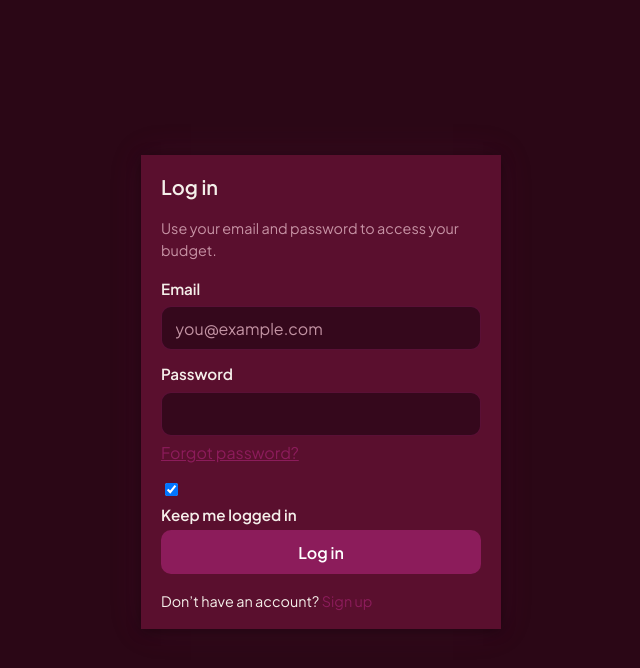
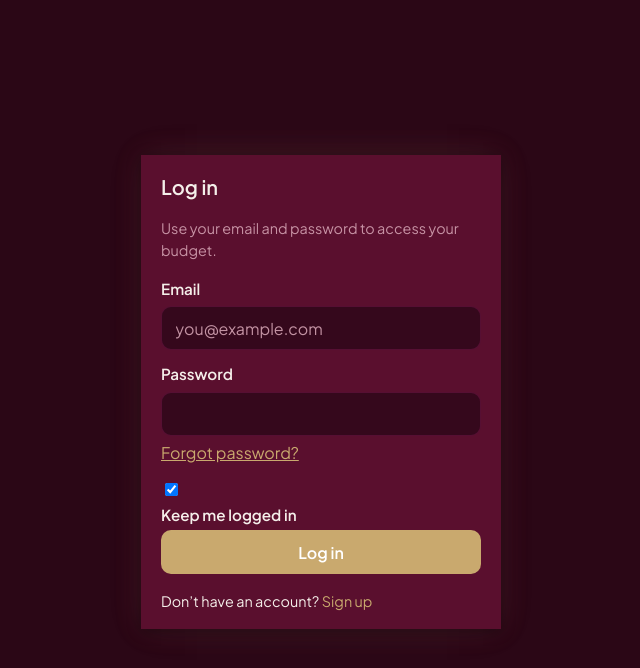
Before and after one commit to saifookhan/budget, a React (Vite) app: page /login in a window 1280 px wide. Shown: the top 668 px of the page, without its empty margins (319-959 px from the left). Built offline with nearby package versions, Linux system fonts and the light colour scheme; no server answers.

Commit message:
UI: oro di nuovo su accenti, CTA e home; bordeaux/magenta restano su sfondi
Made-with: Cursor

```diff
--- a/src/index.css
+++ b/src/index.css
@@ -8,7 +8,7 @@
   --mobile-tab-bar-height: 3.75rem;
 }
 
-/* Wine night — bordeaux profondo + magenta, oro sui positivi */
+/* Wine night — bordeaux + magenta sullo sfondo, oro su accenti e CTA */
 [data-theme="neonBlack"] {
   --bg: #2b0716;
   --bg-soft: #35081c;
@@ -16,28 +16,28 @@
   --card: #4a0d27;
   --text: #f5efea;
   --text-muted: rgba(214, 165, 181, 0.88);
-  --accent: #8c1c5b;
-  --accent-soft: rgba(140, 28, 91, 0.38);
+  --accent: #c9a96e;
+  --accent-soft: rgba(201, 169, 110, 0.32);
   --success: #c9a96e;
   --success-soft: rgba(201, 169, 110, 0.22);
   --danger: #d6a5b5;
   --danger-soft: rgba(214, 165, 181, 0.22);
-  --border: rgba(140, 28, 91, 0.42);
-  --shadow: 0 2px 12px rgba(0, 0, 0, 0.4), 0 0 32px rgba(140, 28, 91, 0.14);
-  --shadow-hover: 0 4px 22px rgba(0, 0, 0, 0.48), 0 0 40px rgba(140, 28, 91, 0.2);
+  --border: rgba(140, 28, 91, 0.38);
+  --shadow: 0 2px 12px rgba(0, 0, 0, 0.4), 0 0 28px rgba(201, 169, 110, 0.12), 0 0 36px rgba(140, 28, 91, 0.08);
+  --shadow-hover: 0 4px 22px rgba(0, 0, 0, 0.48), 0 0 36px rgba(201, 169, 110, 0.18), 0 0 40px rgba(140, 28, 91, 0.1);
 }
 [data-theme="neonBlack"] .settings-page-card select,
 [data-theme="neonBlack"] .settings-page-card .theme-dropdown {
   color: #5a0f2e;
   background: #f5efea;
-  border: 1px solid rgba(140, 28, 91, 0.28);
+  border: 1px solid rgba(201, 169, 110, 0.38);
 }
 [data-theme="neonBlack"] .settings-page-card select option {
   color: #5a0f2e;
   background: #f5efea;
 }
 
-/* Magenta — bordeaux + magenta dominanti */
+/* Magenta — palette magenta/bordeaux, CTA e highlight in oro */
 [data-theme="neonRainbow"] {
   --bg: #2b0716;
   --bg-soft: #3d0a1f;
@@ -45,28 +45,28 @@
   --card: #541530;
   --text: #f5efea;
   --text-muted: rgba(214, 165, 181, 0.86);
-  --accent: #8c1c5b;
-  --accent-soft: rgba(140, 28, 91, 0.42);
+  --accent: #c9a96e;
+  --accent-soft: rgba(201, 169, 110, 0.3);
   --success: #c9a96e;
   --success-soft: rgba(201, 169, 110, 0.24);
   --danger: #d6a5b5;
   --danger-soft: rgba(214, 165, 181, 0.24);
-  --border: rgba(140, 28, 91, 0.5);
-  --shadow: 0 2px 12px rgba(0, 0, 0, 0.42), 0 0 36px rgba(140, 28, 91, 0.18);
-  --shadow-hover: 0 4px 22px rgba(0, 0, 0, 0.5), 0 0 44px rgba(140, 28, 91, 0.26);
+  --border: rgba(140, 28, 91, 0.48);
+  --shadow: 0 2px 12px rgba(0, 0, 0, 0.42), 0 0 32px rgba(201, 169, 110, 0.1), 0 0 40px rgba(140, 28, 91, 0.14);
+  --shadow-hover: 0 4px 22px rgba(0, 0, 0, 0.5), 0 0 40px rgba(201, 169, 110, 0.16), 0 0 44px rgba(140, 28, 91, 0.18);
 }
 [data-theme="neonRainbow"] .settings-page-card select,
 [data-theme="neonRainbow"] .settings-page-card .theme-dropdown {
   color: #5a0f2e;
   background: #f5efea;
-  border: 1px solid rgba(140, 28, 91, 0.32);
+  border: 1px solid rgba(201, 169, 110, 0.36);
 }
 [data-theme="neonRainbow"] .settings-page-card select option {
   color: #5a0f2e;
   background: #f5efea;
 }
 
-/* Crème — fondo rosato, bordeaux testo, magenta accento */
+/* Crème — fondo rosato, bordeaux testo, oro su bottoni/link */
 [data-theme="neonClear"] {
   --bg: #f0e6e8;
   --bg-soft: #e5d6da;
@@ -74,21 +74,21 @@
   --card: #fff9fa;
   --text: #4a0c24;
   --text-muted: rgba(74, 12, 36, 0.62);
-  --accent: #8c1c5b;
-  --accent-soft: rgba(140, 28, 91, 0.16);
+  --accent: #c9a96e;
+  --accent-soft: rgba(201, 169, 110, 0.22);
   --success: #5a0f2e;
   --success-soft: rgba(90, 15, 46, 0.1);
   --danger: #7a2848;
   --danger-soft: rgba(122, 40, 72, 0.14);
-  --border: rgba(140, 28, 91, 0.22);
-  --shadow: 0 2px 12px rgba(90, 15, 46, 0.08), 0 0 0 1px rgba(140, 28, 91, 0.04);
-  --shadow-hover: 0 4px 20px rgba(90, 15, 46, 0.12), 0 0 24px rgba(140, 28, 91, 0.08);
+  --border: rgba(214, 165, 181, 0.45);
+  --shadow: 0 2px 12px rgba(90, 15, 46, 0.08), 0 0 0 1px rgba(201, 169, 110, 0.06);
+  --shadow-hover: 0 4px 20px rgba(90, 15, 46, 0.12), 0 0 28px rgba(201, 169, 110, 0.12);
 }
 [data-theme="neonClear"] .settings-page-card select,
 [data-theme="neonClear"] .settings-page-card .theme-dropdown {
   color: #4a0c24;
   background: #fff9fa;
-  border: 1px solid rgba(140, 28, 91, 0.28);
+  border: 1px solid rgba(201, 169, 110, 0.35);
 }
 [data-theme="neonClear"] .settings-page-card select option {
   color: #4a0c24;
@@ -1232,7 +1232,7 @@ button {
   text-transform: uppercase;
   color: #d6a5b5;
   margin: 0 0 1rem 0;
-  text-shadow: 0 0 20px rgba(140, 28, 91, 0.35);
+  text-shadow: 0 0 18px rgba(201, 169, 110, 0.4), 0 0 22px rgba(140, 28, 91, 0.2);
 }
 
 .home-title {
@@ -1243,16 +1243,16 @@ button {
   color: #f5efea;
   margin: 0;
   line-height: 1.05;
-  text-shadow: 0 0 40px rgba(140, 28, 91, 0.28), 0 0 24px rgba(201, 169, 110, 0.12);
+  text-shadow: 0 0 32px rgba(201, 169, 110, 0.28), 0 0 40px rgba(140, 28, 91, 0.12);
 }
 
 .home-title-rule {
   width: 56px;
   height: 4px;
   margin: 1.25rem auto 1.5rem;
-  background: linear-gradient(90deg, #8c1c5b, #c9a96e, #dcc598);
+  background: linear-gradient(90deg, #c9a96e, #dcc598);
   border-radius: 2px;
-  box-shadow: 0 0 18px rgba(140, 28, 91, 0.5), 0 0 24px rgba(201, 169, 110, 0.3);
+  box-shadow: 0 0 20px rgba(201, 169, 110, 0.55), 0 0 28px rgba(140, 28, 91, 0.15);
 }
 
 .home-tagline {
@@ -1279,13 +1279,17 @@ button {
   padding: 1.75rem 1.5rem;
   border-radius: var(--radius);
   background: linear-gradient(180deg, #541530 0%, #3d0a1f 100%);
-  border: 1px solid rgba(140, 28, 91, 0.48);
-  box-shadow: 0 0 0 1px rgba(140, 28, 91, 0.15), 0 8px 32px rgba(0, 0, 0, 0.4), 0 0 48px rgba(140, 28, 91, 0.16);
+  border: 1px solid rgba(201, 169, 110, 0.32);
+  box-shadow:
+    0 0 0 1px rgba(140, 28, 91, 0.12),
+    0 8px 32px rgba(0, 0, 0, 0.4),
+    0 0 40px rgba(201, 169, 110, 0.1),
+    0 0 48px rgba(140, 28, 91, 0.12);
 }
 
 .home-login-card .auth-title {
   color: #f5efea;
-  text-shadow: 0 0 24px rgba(140, 28, 91, 0.35);
+  text-shadow: 0 0 22px rgba(201, 169, 110, 0.35), 0 0 28px rgba(140, 28, 91, 0.15);
 }
 .home-login-card .muted {
   color: rgba(214, 165, 181, 0.88);
@@ -1307,20 +1311,20 @@ button {
 }
 .home-login-card .contact-input:focus,
 .home-login-card input:focus {
-  border-color: #8c1c5b;
-  box-shadow: 0 0 0 3px rgba(140, 28, 91, 0.28), 0 0 20px rgba(140, 28, 91, 0.2);
+  border-color: #c9a96e;
+  box-shadow: 0 0 0 3px rgba(201, 169, 110, 0.28), 0 0 18px rgba(140, 28, 91, 0.12);
   outline: none;
 }
 .home-login-card .btn-primary,
 .home-login-card .contact-send {
-  background: linear-gradient(135deg, #8c1c5b 0%, #6d1548 100%);
-  color: #f5efea;
+  background: linear-gradient(135deg, #c9a96e 0%, #dcc598 100%);
+  color: #5a0f2e;
   border: none;
-  box-shadow: 0 0 22px rgba(140, 28, 91, 0.45), 0 0 12px rgba(201, 169, 110, 0.15);
+  box-shadow: 0 0 22px rgba(201, 169, 110, 0.45), 0 0 16px rgba(140, 28, 91, 0.08);
 }
 .home-login-card .btn-primary:hover:not(:disabled),
 .home-login-card .contact-send:hover {
-  box-shadow: 0 0 32px rgba(140, 28, 91, 0.55), 0 0 16px rgba(201, 169, 110, 0.2);
+  box-shadow: 0 0 30px rgba(201, 169, 110, 0.55), 0 0 20px rgba(140, 28, 91, 0.1);
   opacity: 1;
 }
 .home-login-card .btn-link,
--- a/src/theme.ts
+++ b/src/theme.ts
@@ -31,19 +31,19 @@ export function applyTheme(id: ThemeId): void {
 
 const CHART_COLORS_BY_THEME: Record<ThemeId, string[]> = {
   neonBlack: [
-    '#8c1c5b', '#5a0f2e', '#c9a96e', '#6d1548', '#d6a5b5',
-    '#4a0d27', '#b89268', '#7a2848', '#9b4d72', '#dcc598',
+    '#c9a96e', '#dcc598', '#8c1c5b', '#5a0f2e', '#d6a5b5',
+    '#6d1548', '#b89268', '#7a2848', '#9b4d72', '#4a0d27',
     '#621838', '#a67d8c', '#b07a90',
   ],
   neonRainbow: [
-    '#8c1c5b', '#621838', '#5a0f2e', '#c9a96e', '#9b4d72',
-    '#6d1548', '#d6a5b5', '#a08050', '#541530', '#7a2848',
-    '#b89268', '#a67d8c',
+    '#c9a96e', '#8c1c5b', '#621838', '#dcc598', '#5a0f2e',
+    '#9b4d72', '#6d1548', '#d6a5b5', '#541530', '#b89268',
+    '#7a2848', '#a67d8c',
   ],
   neonClear: [
-    '#8c1c5b', '#5a0f2e', '#6d1548', '#c9a96e', '#d6a5b5',
-    '#621838', '#b89268', '#7a2848', '#9b4d72', '#4a0c24',
-    '#dcc598', '#a67d8c', '#b07a90',
+    '#c9a96e', '#8c1c5b', '#5a0f2e', '#dcc598', '#d6a5b5',
+    '#6d1548', '#b89268', '#7a2848', '#9b4d72', '#621838',
+    '#4a0c24', '#a67d8c', '#b07a90',
   ],
 }
 
```
